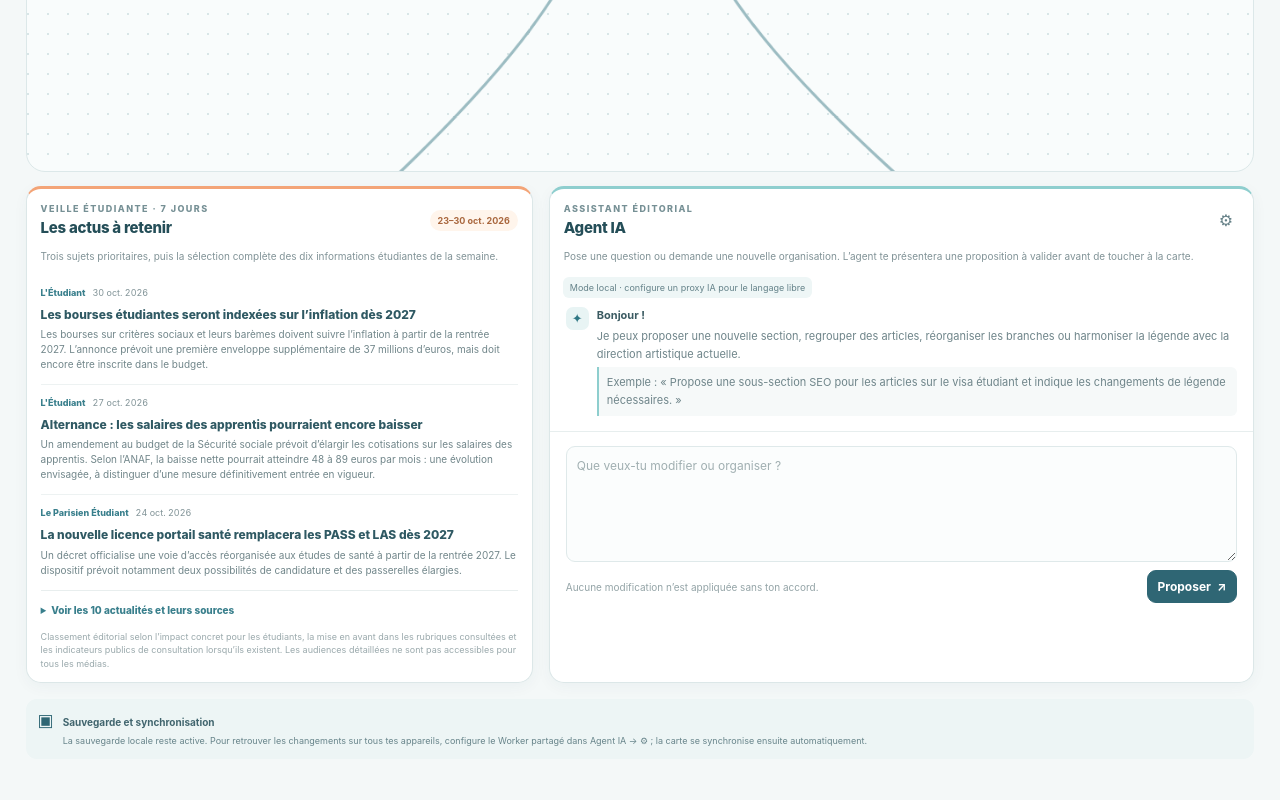
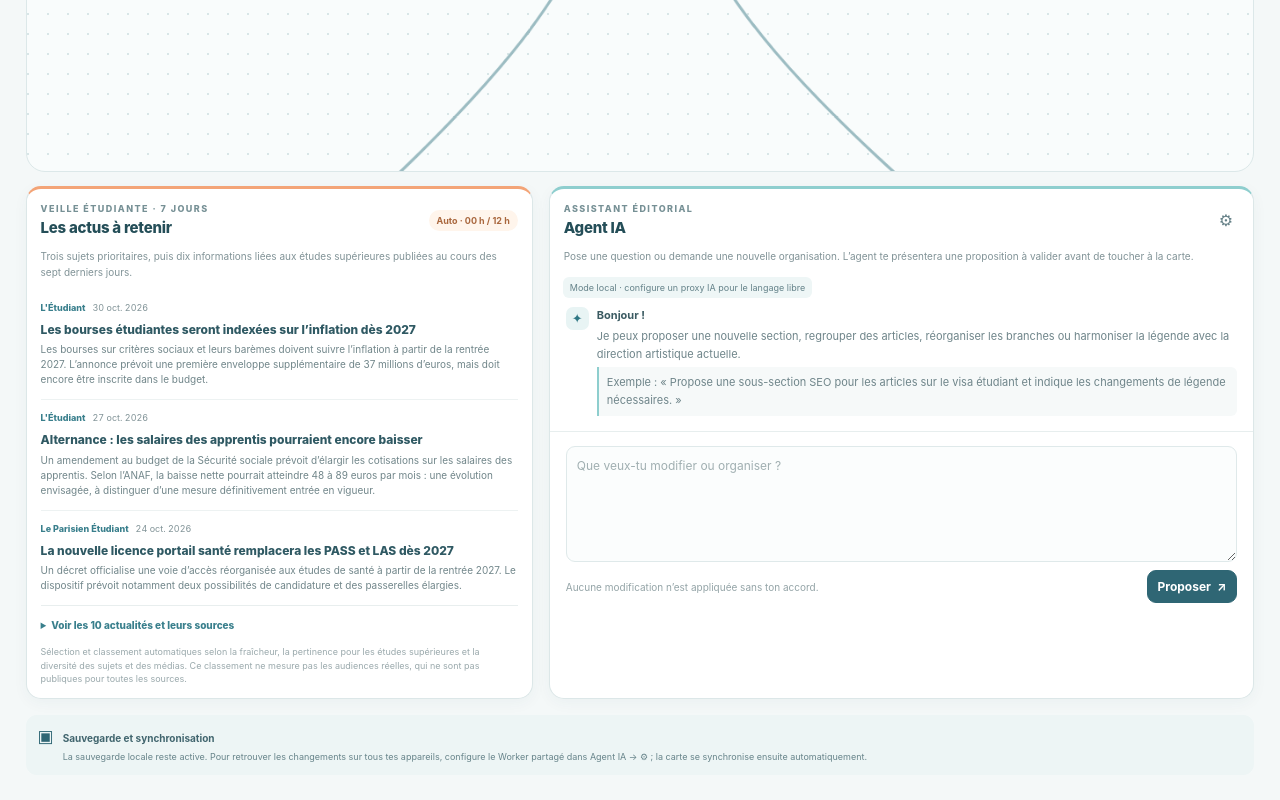
Before and after one commit to sopp24/Cocon-S-mantique-Studcorp, a plain HTML site: page index.html in a window 1280 px wide. Shown: the part 930-1730 px from the top of the page. Drawn offline with Linux system fonts and the light colour scheme.

Commit message:
Prépare l’affichage de la veille étudiante actualisée

```diff
--- a/index.html
+++ b/index.html
@@ -98,15 +98,15 @@
       <section class="panel news-panel" id="weeklyNewsPanel" aria-labelledby="weeklyNewsTitle">
         <div class="panel-heading">
           <div><div class="eyebrow">VEILLE ÉTUDIANTE · 7 JOURS</div><h2 id="weeklyNewsTitle">Les actus à retenir</h2></div>
-          <span class="news-period">23–30 oct. 2026</span>
+          <span class="news-period">Auto · 00 h / 12 h</span>
         </div>
-        <p class="panel-help">Trois sujets prioritaires, puis la sélection complète des dix informations étudiantes de la semaine.</p>
+        <p class="panel-help">Trois sujets prioritaires, puis dix informations liées aux études supérieures publiées au cours des sept derniers jours.</p>
         <div id="weeklyNewsHighlights" class="news-highlights"></div>
         <details class="news-more">
           <summary>Voir les 10 actualités et leurs sources</summary>
           <div id="weeklyNewsList" class="news-list"></div>
         </details>
-        <p class="news-method">Classement éditorial selon l’impact concret pour les étudiants, la mise en avant dans les rubriques consultées et les indicateurs publics de consultation lorsqu’ils existent. Les audiences détaillées ne sont pas accessibles pour tous les médias.</p>
+        <p class="news-method">Sélection et classement automatiques selon la fraîcheur, la pertinence pour les études supérieures et la diversité des sujets et des médias. Ce classement ne mesure pas les audiences réelles, qui ne sont pas publiques pour toutes les sources.</p>
       </section>
       <section class="panel ai-panel" id="aiPanel" aria-labelledby="aiTitle">
         <div class="panel-heading">
```
